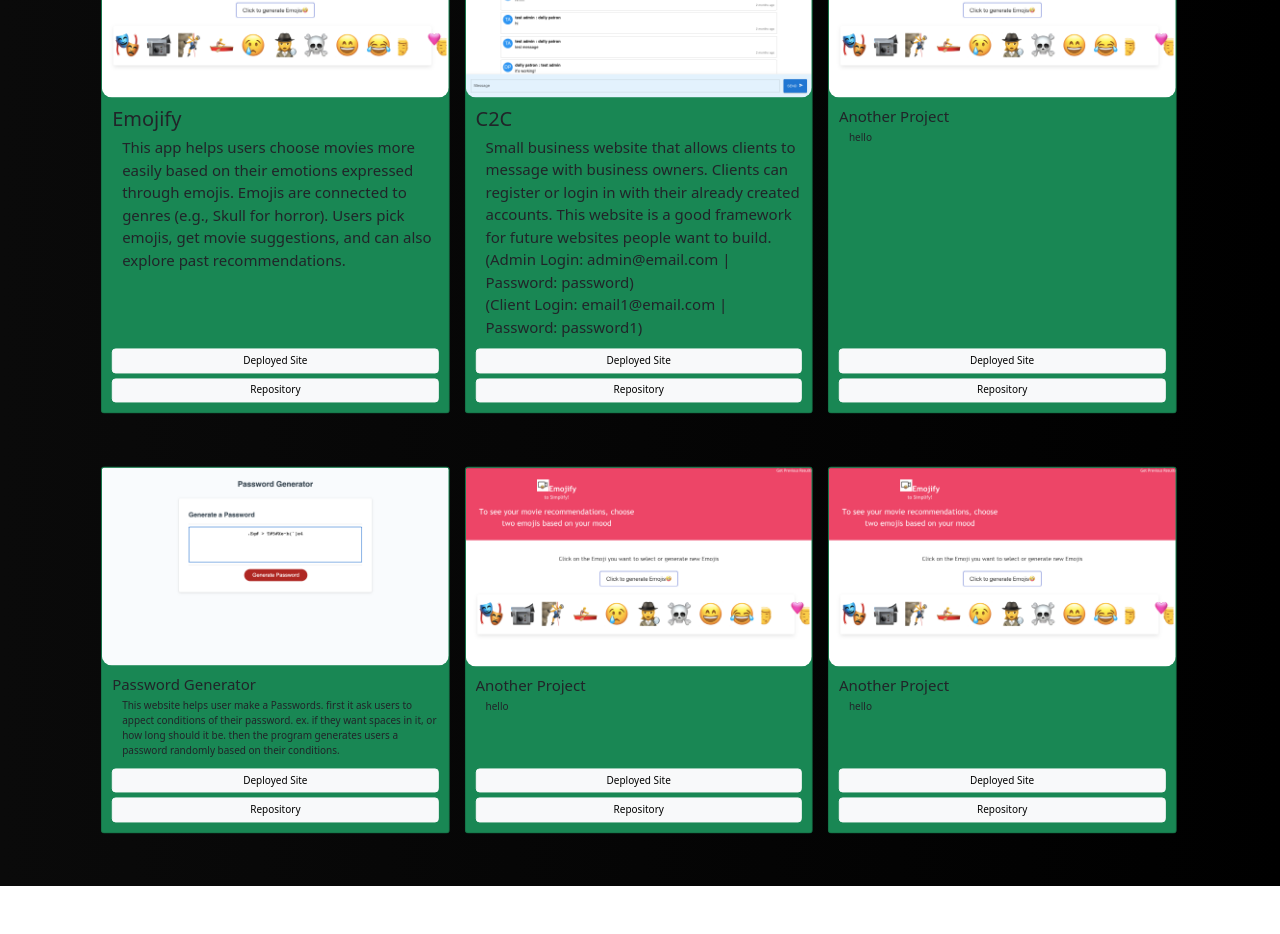
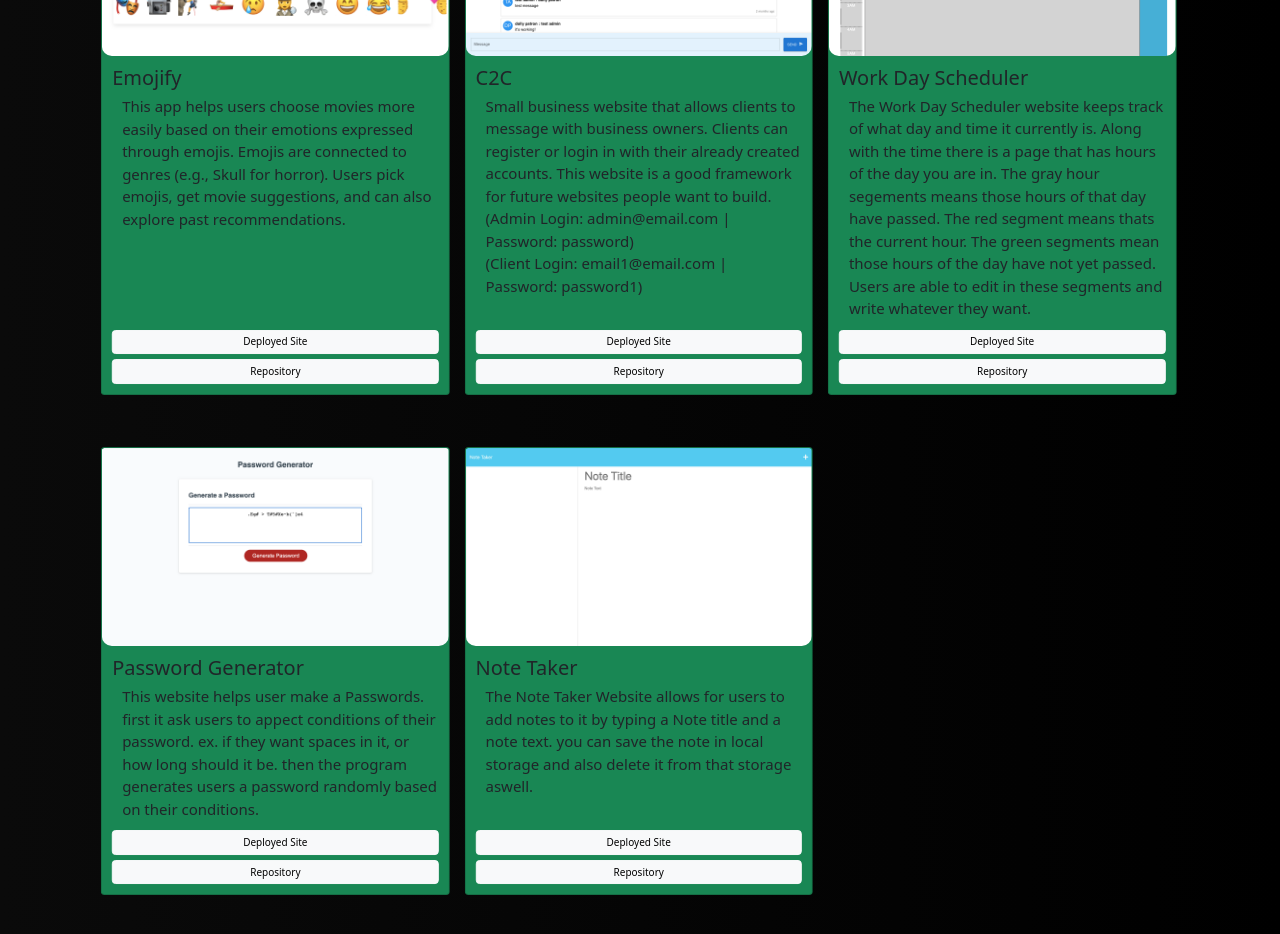
Before and after one commit to AcquahLopid/Reactive-Portfolio, a React (Create React App) app in the folder my-react-app/: page /portfolio in a window 1280 px wide. Shown: the part 260-1194 px from the top of the page. Before the commit the page ends 1146 px from the top, so only its background shows below. Built offline with nearby package versions, Linux system fonts and the light colour scheme.

Commit message:
add more projects to my portfolio, working next on redirecting links to a new tab for my projects

```diff
--- a/my-react-app/src/components/Pages/Portfolio.js
+++ b/my-react-app/src/components/Pages/Portfolio.js
@@ -8,11 +8,11 @@ import GoToTop from '../Utils/GoToTop';
 import Emojify from "../Assets/Emojify project.png";
 import C2C from "../Assets/C2C Screenshot.png";
 import PasswordGen from "../Assets/Password generator.png";
+import DayScheduler from "../Assets/Work Day Scheduler Screenshot.png";
+import NoteTaker from "../Assets/NoteTakerScreenshot.png";
 
 
-const Portfolio = () => {
-
-    return (
+const Portfolio = () => (
     <>
         <div class="ProjectSec">
             <h1>Projects</h1>
@@ -24,8 +24,8 @@ const Portfolio = () => {
                     <div className="card bg-success h-100 overflow-hidden d-flex flex-column">
                         <img src={Emojify} className="rounded-bottom-4 card-img-top" alt="Emojify Project" />
                         <div className="card-body d-flex flex-column">
-                    <h5 className="card-title fs-2 ">Emojify</h5>
-                    <p className="card-text fs-4 ">
+                            <h5 className="card-title fs-2">Emojify</h5>
+                            <p className="card-text fs-4">
                                 This app helps users choose movies more easily based on their emotions expressed through emojis.
                                 Emojis are connected to genres (e.g., Skull for horror). Users pick emojis, get movie suggestions,
                                 and can also explore past recommendations.
@@ -45,11 +45,11 @@ const Portfolio = () => {
                     <div className="card bg-success h-100 overflow-hidden d-flex flex-column">
                         <img src={C2C} className="rounded-bottom-4 card-img-top" alt="C2C Project" />
                         <div className="card-body d-flex flex-column">
-                    <h5 className="card-title fs-2 text-truncate">C2C</h5>
-                    <p className="card-text fs-4">
+                            <h5 className="card-title fs-2">C2C</h5>
+                            <p className="card-text fs-4 ">
                                 Small business website that allows clients to message with business owners. Clients can register or login in
-                    with their already created accounts. This website is a good framework for future websites people want to build. <br/>
-                    (Admin Login: admin@email.com | Password: password) <br/> (Client Login: email1@email.com | Password: password1)
+                                with their already created accounts. This website is a good framework for future websites people want to build. <br />
+                                (Admin Login: admin@email.com | Password: password) <br /> (Client Login: email1@email.com | Password: password1)
                             </p>
                             <div className="d-grid gap-2 mt-auto">
                                 <button className="btn btn-light" type="button" onClick={() => (window.location.href = "https://small-business-project-client.herokuapp.com/")}>
@@ -64,15 +64,21 @@ const Portfolio = () => {
                 </div>
                 <div className="col">
                     <div className="card bg-success h-100 overflow-hidden d-flex flex-column">
-                <img src={Emojify} className="rounded-bottom-4 card-img-top" alt="Another Project" />
+                        <img src={DayScheduler} className="rounded-bottom-4 card-img-top" alt="Another Project" />
                         <div className="card-body d-flex flex-column">
-                    <h5 className="card-title fs-4 text-truncate">Another Project</h5>
-                    <p className="card-text fs-6 text-truncate"> hello</p>
+                            <h5 className="card-title fs-2">Work Day Scheduler</h5>
+                            <p className="card-text fs-4">
+                                The Work Day Scheduler website keeps track of what day and time it currently is. Along with
+                                the time there is a page that has hours of the day you are in. The gray hour segements means
+                                those hours of that day have passed. The red segment means thats the current hour. The green
+                                segments mean those hours of the day have not yet passed. Users are able to edit in these
+                                segments and write whatever they want.
+                            </p>
                             <div className="d-grid gap-2 mt-auto">
-                        <button className="btn btn-light" type="button" onClick={() => (window.location.href = "https://another-project-deployed-site/")}>
+                                <button className="btn btn-light" type="button" onClick={() => (window.location.href = "https://acquahlopid.github.io/Work-Scheduler/")}>
                                     Deployed Site
                                 </button>
-                        <button className="btn btn-light" type="button" onClick={() => (window.location.href = "https://github.com/username/another-project")}>
+                                <button className="btn btn-light" type="button" onClick={() => (window.location.href = "https://github.com/AcquahLopid/Work-Scheduler")}>
                                     Repository
                                 </button>
                             </div>
@@ -90,8 +96,8 @@ const Portfolio = () => {
                     <div className="card bg-success h-100 overflow-hidden d-flex flex-column">
                         <img src={PasswordGen} className="rounded-bottom-4 card-img-top" alt="Password Generator Project" />
                         <div className="card-body d-flex flex-column">
-                    <h5 className="card-title fs-4 ">Password Generator</h5>
-                    <p className="card-text fs-6 ">
+                            <h5 className="card-title fs-2">Password Generator</h5>
+                            <p className="card-text fs-4">
                                 This website helps user make a Passwords. first it ask users to appect conditions of their password.
                                 ex. if they want spaces in it, or how long should it be. then the program generates users a password randomly
                                 based on their conditions.
@@ -109,10 +115,31 @@ const Portfolio = () => {
                 </div>
             <div className="col">
             <div className="card bg-success h-100 overflow-hidden d-flex flex-column">
+                <img src={NoteTaker} className="rounded-bottom-4 card-img-top" alt="Another Project" />
+                <div className="card-body d-flex flex-column">
+                    <h5 className="card-title fs-2">Note Taker</h5>
+                    <p className="card-text fs-4">
+                        The Note Taker Website allows for users to add notes to it by typing a Note title
+                        and a note text. you can save the note in local storage and also delete it from that
+                        storage aswell.
+                    </p>
+                    <div className="d-grid gap-2 mt-auto">
+                        <button className="btn btn-light" type="button" onClick={() => (window.location.href = "https://young-waters-35716.herokuapp.com/")}>
+                            Deployed Site
+                        </button>
+                        <button className="btn btn-light" type="button" onClick={() => (window.location.href = "https://github.com/AcquahLopid/note-taker")}>
+                            Repository
+                        </button>
+                    </div>
+                </div>
+            </div>
+        </div>
+                {/* <div className="col">
+            <div className="card bg-success h-100 overflow-hidden d-flex flex-column">
                 <img src={Emojify} className="rounded-bottom-4 card-img-top" alt="Another Project" />
                 <div className="card-body d-flex flex-column">
-                    <h5 className="card-title fs-4 text-truncate">Another Project</h5>
-                    <p className="card-text fs-6 text-truncate"> hello</p>
+                    <h5 className="card-title fs-2">Another Project</h5>
+                    <p className="card-text fs-4"> hello</p>
                     <div className="d-grid gap-2 mt-auto">
                         <button className="btn btn-light" type="button" onClick={() => (window.location.href = "https://another-project-deployed-site/")}>
                             Deployed Site
@@ -123,31 +150,13 @@ const Portfolio = () => {
                     </div>
                 </div>
             </div>
-        </div>
-        <div className="col">
-            <div className="card bg-success h-100 overflow-hidden d-flex flex-column">
-                <img src={Emojify} className="rounded-bottom-4 card-img-top" alt="Another Project" />
-                <div className="card-body d-flex flex-column">
-                    <h5 className="card-title fs-4 text-truncate">Another Project</h5>
-                    <p className="card-text fs-6 text-truncate"> hello</p>
-                    <div className="d-grid gap-2 mt-auto">
-                        <button className="btn btn-light" type="button" onClick={() => (window.location.href = "https://another-project-deployed-site/")}>
-                            Deployed Site
-                        </button>
-                        <button className="btn btn-light" type="button" onClick={() => (window.location.href = "https://github.com/username/another-project")}>
-                            Repository
-                        </button>
-                    </div>
-                </div>
-            </div>
-        </div>
+        </div> */}
             </div>
         </div>
 
         <br></br>
-<GoToTop/>
+        <GoToTop />
     </>
 );
-};
 
 export default Portfolio;
```
Also changed, not shown: my-react-app/src/components/Assets/NoteTakerScreenshot.png (added), my-react-app/src/components/Assets/Work Day Scheduler Screenshot.png (added). Lines whose indentation alone changed are shown as unchanged.
